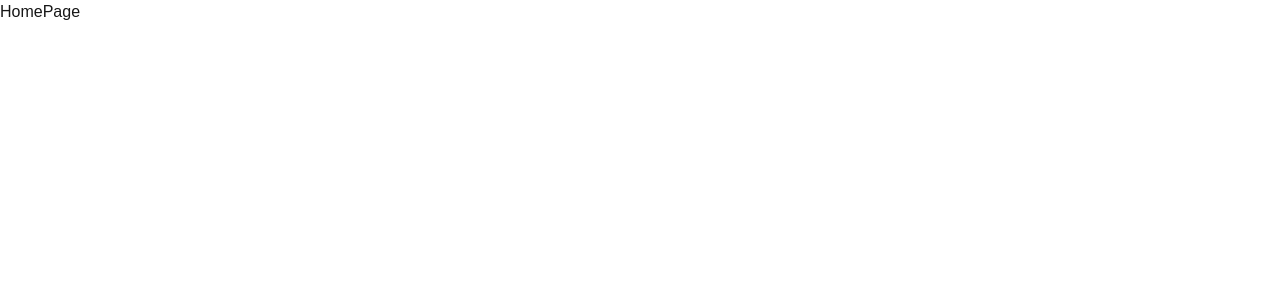
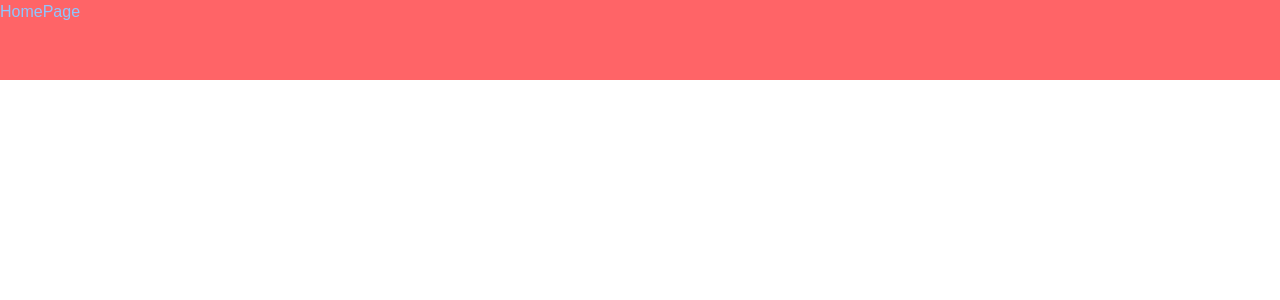
Before and after one commit to klsmith5370/NoteMaster, a Next.js app in the folder note-master/: page / in a window 1280 px wide. Shown: the top 300 px of the page. Built offline with nearby package versions, Linux system fonts and the light colour scheme.

Commit message:
Small style changes on homepage - basic styling

```diff
--- a/note-master/src/app/page.tsx
+++ b/note-master/src/app/page.tsx
@@ -1,5 +1,5 @@
 function HomePage() {
-  return <div>HomePage</div>
+  return <div className="h-20 bg-red-400 text-blue-300">HomePage</div>
 }
 
 export default HomePage;
```
